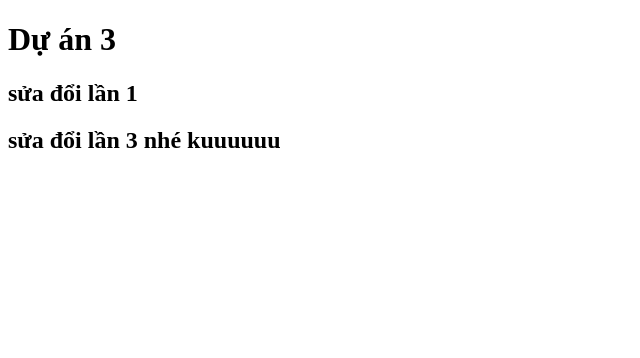
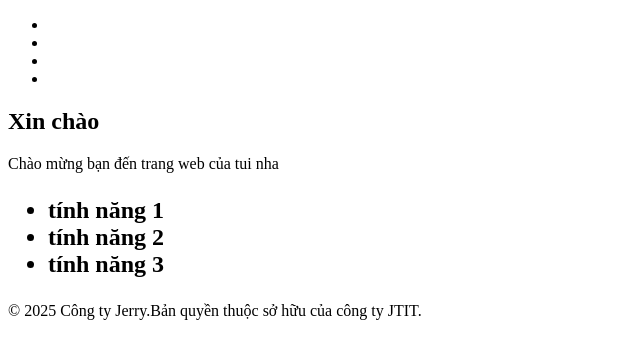
Before and after one commit to ijterry962006/DUAN3, a plain HTML site: page index.html in a window 1280 px wide. Shown: the whole page, without its empty margins (0-640 px from the left). Drawn offline with Linux system fonts and the light colour scheme.

Commit message:
sua doi lan 3

```diff
--- a/index.html
+++ b/index.html
@@ -1,13 +1,38 @@
 <!DOCTYPE html>
 <html lang="en">
-<head>
-    <meta charset="UTF-8">
-    <meta name="viewport" content="width=device-width, initial-scale=1.0">
+  <head>
+    <meta charset="UTF-8" />
+    <meta name="viewport" content="width=device-width, initial-scale=1.0" />
     <title>Document</title>
-</head>
-<body>
-    <h1>Dự án 3</h1>
-    <h2>sửa đổi lần 1</h2>
-    <h2>sửa đổi lần 3 nhé kuuuuuu</h2>
-</body>
+  </head>
+  <body>
+    <header>
+      <nav>
+        <ul>
+          <li><a href="index.html" Trang chủ></a></li>
+          <li><a href="#" Học bài></a></li>
+          <li><a href="#" Giải trí></a></li>
+          <li><a href="#" Thông tin liên hệ></a></li>
+        </ul>
+      </nav>
+    </header>
+    <main>
+      <section id="intro">
+        <h1>Xin chào</h1>
+        <p>Chào mừng bạn đến trang web của tui nha</p>
+      </section>
+      <section id="features">
+        <h2>
+            <ul>
+                <li>tính năng 1</li>
+                <li>tính năng 2</li>
+                <li>tính năng 3</li>
+            </ul>
+        </h2>
+      </section>
+    </main>
+    <footer>
+        <p>&copy; 2025 Công ty Jerry.Bản quyền thuộc sở hữu của công ty JTIT.</p>
+    </footer>
+  </body>
 </html>
```
